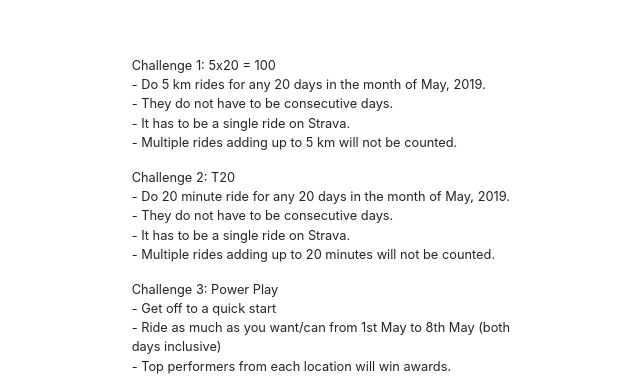
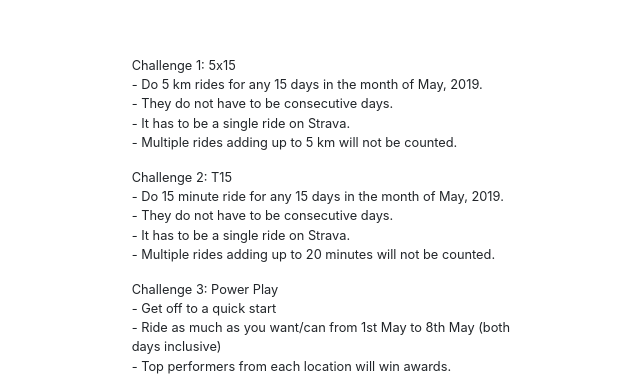
Before and after one commit to panchambharadwaj/strava-telegram-auth, a Flask app: template app/templates/challenges_bosch_even_registration.html in a window 1280 px wide. Shown: the top 378 px of the page, without its empty margins (305-945 px from the left). Run offline with Flask 2, Linux system fonts and the light colour scheme; the template is opened without the code that fills it: values that come from a table or form of the project are taken from there, others are empty; parts of the project's set-up code (start-up, migrations or seed data) failed here and were passed over; some libraries are stand-ins or nearby versions.

Commit message:
Edit challenges

```diff
--- a/app/templates/challenges_bosch_even_registration.html
+++ b/app/templates/challenges_bosch_even_registration.html
@@ -19,16 +19,16 @@
             <form action="" method="post" role="form">
                 {{ form.csrf }}
                 <p>
-                    <small>Challenge 1: 5x20 = 100 <br>
-                        - Do 5 km rides for any 20 days in the month of May, 2019. <br>
+                    <small>Challenge 1: 5x15 <br>
+                        - Do 5 km rides for any 15 days in the month of May, 2019. <br>
                         - They do not have to be consecutive days. <br>
                         - It has to be a single ride on Strava. <br>
                         - Multiple rides adding up to 5 km will not be counted.
                     </small>
                 </p>
                 <p>
-                    <small>Challenge 2: T20 <br>
-                        - Do 20 minute ride for any 20 days in the month of May, 2019. <br>
+                    <small>Challenge 2: T15 <br>
+                        - Do 15 minute ride for any 15 days in the month of May, 2019. <br>
                         - They do not have to be consecutive days. <br>
                         - It has to be a single ride on Strava. <br>
                         - Multiple rides adding up to 20 minutes will not be counted.
```
